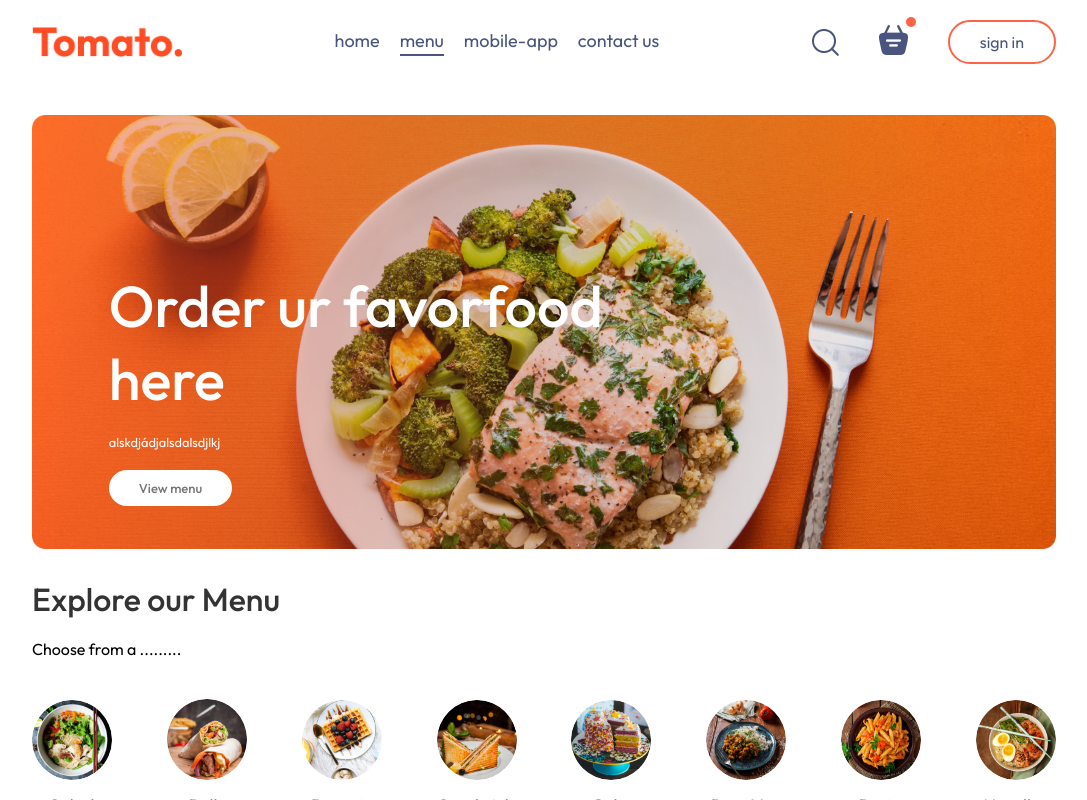
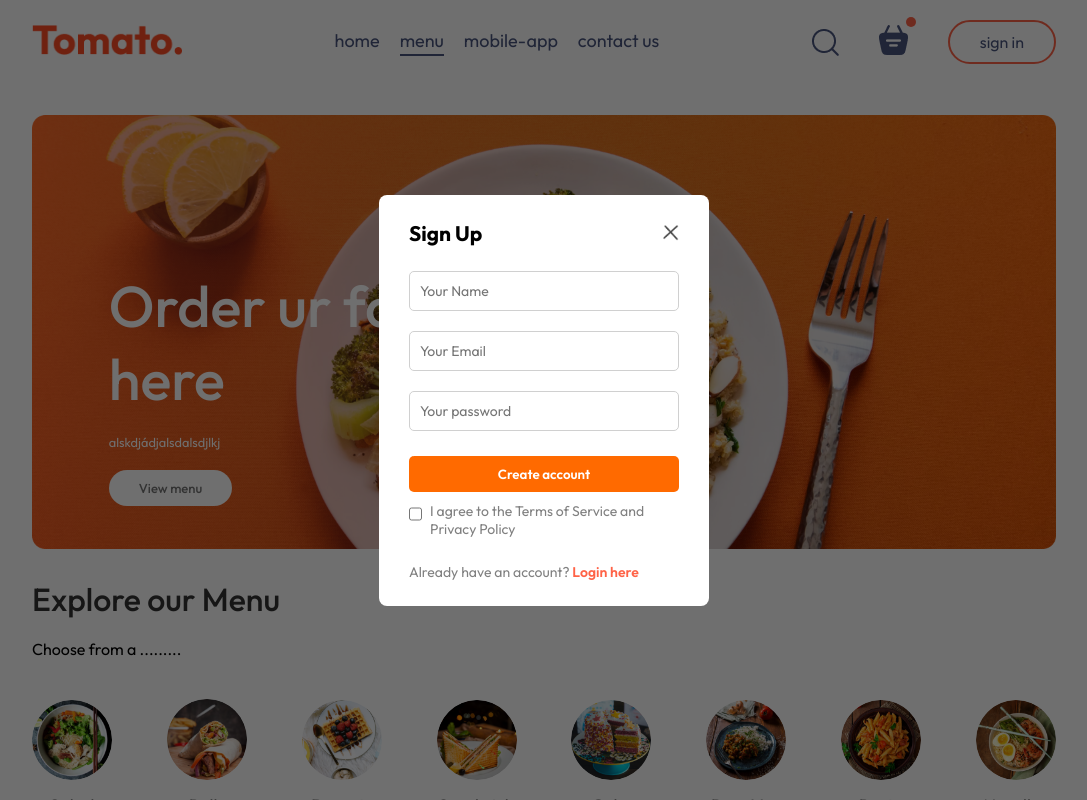
Before and after one commit to truongnhat140104/CNPM, a React (Vite) app in the folder food-deliver/front-end/: page / in a window 1280 px wide. Both pictures are taken after a click on the button "sign in". Shown: the top 800 px of the page, without its empty margins (96-1183 px from the left). Built offline with nearby package versions, Linux system fonts and the light colour scheme.

Commit message:
add and done login/signup

```diff
--- a/food-deliver/front-end/src/App.jsx
+++ b/food-deliver/front-end/src/App.jsx
@@ -1,16 +1,21 @@
-import React from 'react'
+import React, {useState} from 'react'
 import Navbar from './component/Navbar/Navbar'
 import { Routes, Route} from 'react-router-dom'
 import Home from './pages/Home/Home'
 import Cart from './pages/Cart/Cart'
 import PlaceOrder from './pages/PlaceOrder/PlaceOrder'
 import Footer from './component/Footer/Footer'
+import LoginPopup from './component/LoginPopup/LoginPopup'
 
 const App = () => {
+
+  const [showLogin, setShowLogin] = useState(false);
+
   return (
     <>
+    {showLogin ? <LoginPopup setShowLogin={setShowLogin}/>:<></>}
       <div className='app'>
-        <Navbar />
+        <Navbar setShowLogin={setShowLogin} />
         <Routes>
           < Route path='/' element={<Home/>} />
           < Route path='/cart' element={<Cart/>} />
--- /dev/null
+++ b/food-deliver/front-end/src/component/LoginPopup/LoginPopup.css
@@ -0,0 +1,79 @@
+.login-popup{
+    position: absolute;
+    z-index: 1;
+    width: 100%;
+    height: 100%;
+    background-color: #00000090;
+    display: grid;
+}
+
+.login-popup-container{
+    place-self: center;
+    width: max(23vw,330px);
+    color: #808080;
+    background-color: white;
+    display: flex;
+    flex-direction: column;
+    gap: 25px;
+    padding: 25px 30px;
+    border-radius: 8px;
+    font-size: 14px;
+    animation: fadeIn 0.5s;
+}
+
+.login-popup-title{
+    display: flex;
+    justify-content: space-between;
+    align-items: center;
+    color: black;
+}
+
+.login-popup-title img{
+    width: 16px;
+    cursor: pointer;
+}
+
+.login-popup-inputs{
+    display: flex;
+    flex-direction: column;
+    gap: 20px;
+}
+
+.login-popup-inputs input{
+    padding: 10px;
+    border: 1px solid #d0d0d0;
+    border-radius: 5px;
+    font-size: 14px;
+    outline: none;
+}
+
+.login-popup-container button{
+    padding: 10px;
+    border: none;
+    border-radius: 5px;
+    background-color: #ff6a00;
+    color: white;
+    font-weight: 600;
+    cursor: pointer;
+    transition: background-color 0.3s;
+}
+
+.login-popup-condition{
+    display: flex;
+    align-items: start;
+    gap: 8px;
+    margin-top: -15px;
+}
+
+.login-popup-condition input{
+    margin-top: 5px;
+    width: 14px;
+    height: 14px;
+    cursor: pointer;
+}
+
+.login-popup p span{
+    color: tomato;
+    cursor: pointer;
+    font-weight: 600;
+}
--- /dev/null
+++ b/food-deliver/front-end/src/component/LoginPopup/LoginPopup.jsx
@@ -0,0 +1,39 @@
+import React, {useState} from 'react'
+import './LoginPopup.css'
+import { assets } from '../../assets/assets';
+
+const LoginPopup = ({setShowLogin}) => {
+
+    const [currState, setCurrState] = useState("Sign Up"); // login, register, forgot password
+
+  return (
+    <div className='login-popup'>
+        <form action="" className="login-popup-container">
+            <div className="login-popup-title">
+                <h2>{currState}</h2>
+                <img onClick={()=>setShowLogin(false)} src={assets.cross_icon} alt="" />
+            </div>
+            <div className='login-popup-inputs'>
+                {currState==="Login"?<></>: <input type="text" placeholder='Your Name' required/>}
+                <input type="email" placeholder='Your Email' required />
+                <input type="password" placeholder='Your password' required />
+            </div>
+            <button>{currState==="Sign Up"?"Create account":"Login"}</button>
+            {currState === "Sign Up" && (
+                <div className="login-popup-condition">
+                    <input type="checkbox" required />
+                    <p>I agree to the Terms of Service and Privacy Policy</p>
+                </div>
+            )}
+            {currState==="Login"
+            ?<p>Create a new account?
+                <span onClick={()=>setCurrState("Sign Up")}> Click here</span></p>
+            :<p>Already have an account?
+                <span onClick={()=>setCurrState("Login")}> Login here</span></p>}
+
+        </form>
+    </div>
+  )
+}
+
+export default LoginPopup
--- a/food-deliver/front-end/src/component/Navbar/Navbar.jsx
+++ b/food-deliver/front-end/src/component/Navbar/Navbar.jsx
@@ -3,14 +3,16 @@
 import { assets } from '../../assets/assets'
 import { Link } from 'react-router-dom'
 
-const Navbar = () => {
+const Navbar = ({setShowLogin}) => {
 
   const [menu, setMenu] = useState("menu");
 
   return (
     <div className='navbar'>
 
-      <img src={assets.logo} alt='logo' className='logo'/>
+      <Link to='/'>
+        <img src={assets.logo} alt='logo' className='logo'/>
+      </Link>
 
       <ul className="navbar-menu">
         <Link to='/' onClick={()=>setMenu("home")} className={menu==="home"?"active":""}>home</Link>
@@ -22,10 +24,12 @@
       <div className="navbar-right">
         <img src={assets.search_icon} alt="" />
         <div className="navbar-search-icon">
-          <img src={assets.basket_icon} alt="" />
+          <Link to='/cart'>
+            <img src={assets.basket_icon} alt="" />
+          </Link>
           <div className="dot"></div>
         </div>
-        <button>sign in</button>
+        <button onClick={()=>setShowLogin(true)}>sign in</button>
       </div>
 
     </div>
```
